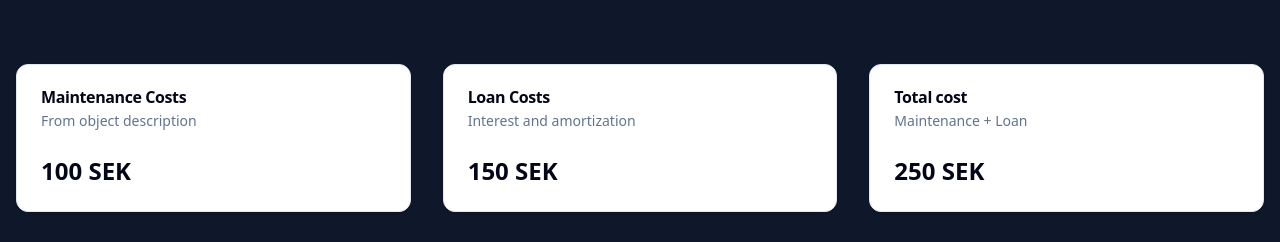
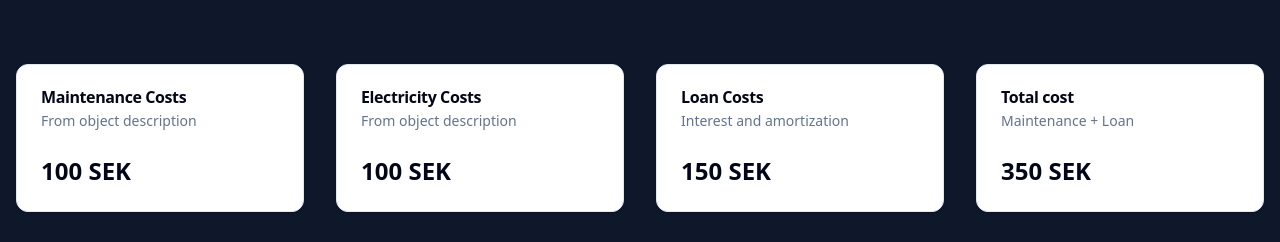
Before and after one commit to ulrikson/home-dashboard, a React (Vite) app in the folder client/: page / in a window 1280 px wide. Shown: the top 242 px of the page. Built offline with nearby package versions, Linux system fonts and the light colour scheme.

Commit message:
Add electricity costs to dashboard and charts

```diff
--- a/client/src/App.tsx
+++ b/client/src/App.tsx
@@ -12,13 +12,14 @@ import { CostDistribution } from '@/components/cost-distribution';
 const App: React.FC = () => {
 	const maintenanceCost = 100; // todo: fetch from backend
 	const loanCost = 150; // todo: fetch from backend
-	const totalCost = maintenanceCost + loanCost; // todo: fetch from backend
+	const electricityCost = 100; // todo: fetch from backend
+	const totalCost = maintenanceCost + loanCost + electricityCost; // todo: fetch from backend
 
 	return (
 		// todo: refactor to components
 		<div className="py-8 min-h-screen bg-slate-900 text-white">
 			<div className="max-w-7xl mx-auto px-4 py-8">
-				<div className="grid grid-cols-1 md:grid-cols-3 gap-8">
+				<div className="grid grid-cols-1 md:grid-cols-4 gap-8">
 					<Card>
 						<CardHeader>
 							<CardTitle>Maintenance Costs</CardTitle>
@@ -29,6 +30,19 @@ const App: React.FC = () => {
 						<CardContent>
 							<div className="text-2xl font-bold">
 								{maintenanceCost} SEK
+							</div>
+						</CardContent>
+					</Card>
+					<Card>
+						<CardHeader>
+							<CardTitle>Electricity Costs</CardTitle>
+							<CardDescription>
+								From object description
+							</CardDescription>
+						</CardHeader>
+						<CardContent>
+							<div className="text-2xl font-bold">
+								{electricityCost} SEK
 							</div>
 						</CardContent>
 					</Card>
--- a/client/src/components/cost-distribution.tsx
+++ b/client/src/components/cost-distribution.tsx
@@ -16,6 +16,7 @@ import {
 const chartData = [
 	{ category: 'maintenance', cost: 100, fill: 'var(--color-maintenance)' },
 	{ category: 'loan', cost: 150, fill: 'var(--color-loan)' },
+	{ category: 'electricity', cost: 100, fill: 'var(--color-electricity)' },
 ];
 
 const chartConfig = {
@@ -25,6 +26,10 @@ const chartConfig = {
 	maintenance: {
 		label: 'Maintenance',
 		color: 'hsl(var(--chart-2))',
+	},
+	electricity: {
+		label: 'Electricity',
+		color: 'hsl(var(--chart-4))',
 	},
 	loan: {
 		label: 'Loan',
--- a/client/src/components/electricity-consumption.tsx
+++ b/client/src/components/electricity-consumption.tsx
@@ -25,7 +25,7 @@ const chartData = [
 const chartConfig = {
 	consumption: {
 		label: 'Consumption',
-		color: 'hsl(var(--chart-2))',
+		color: 'hsl(var(--chart-4))',
 	},
 } satisfies ChartConfig;
 
```
